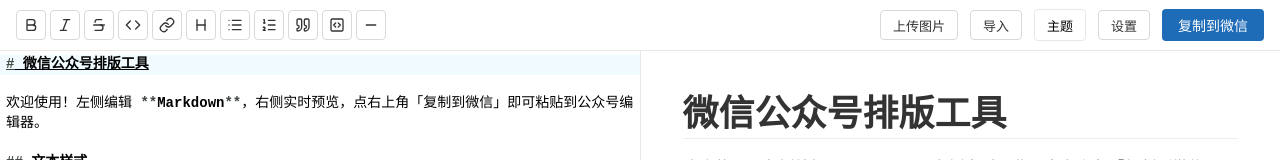
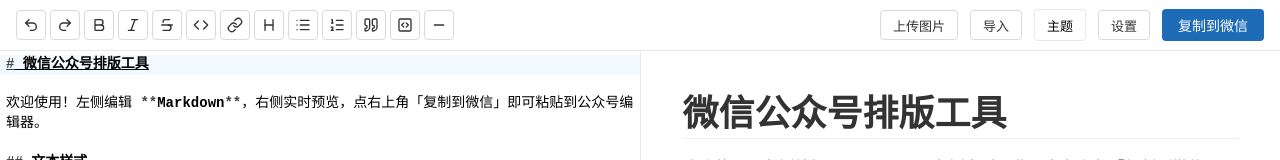
Before and after one commit to CaipingPeng/VellumStyle, a React (Vite) app: page / in a window 1280 px wide. Shown: the top 160 px of the page. Built offline with nearby package versions, Linux system fonts and the light colour scheme; what markdown-it-deflist, markdown-it-implicit-figures, markdown-it-ruby, markdown-it-table-of-contents would draw is missing.

Commit message:
feat: add undo/redo buttons to syntax toolbar

```diff
--- a/src/components/Toolbar/SyntaxToolbar.tsx
+++ b/src/components/Toolbar/SyntaxToolbar.tsx
@@ -1,7 +1,7 @@
 import {useState, useRef, useEffect, type CSSProperties, type RefObject} from "react";
 import {
   Bold, Italic, Strikethrough, Code, Link, Heading,
-  List, ListOrdered, Quote, SquareCode, Minus,
+  List, ListOrdered, Quote, SquareCode, Minus, Undo2, Redo2,
 } from "lucide-react";
 import type {MarkdownEditorHandle} from "../Editor/MarkdownEditor.tsx";
 
@@ -55,6 +55,12 @@
 
   return (
     <div style={{display: "flex", alignItems: "center", gap: 4}}>
+      <button type="button" title="撤销 (Ctrl+Z)" style={btnStyle} onClick={() => ed()?.undo()}>
+        <Undo2 size={ICON} />
+      </button>
+      <button type="button" title="重做 (Ctrl+Y)" style={btnStyle} onClick={() => ed()?.redo()}>
+        <Redo2 size={ICON} />
+      </button>
       <button type="button" title="加粗" style={btnStyle} onClick={wrap("**", "**", "加粗文本")}>
         <Bold size={ICON} />
       </button>
```
